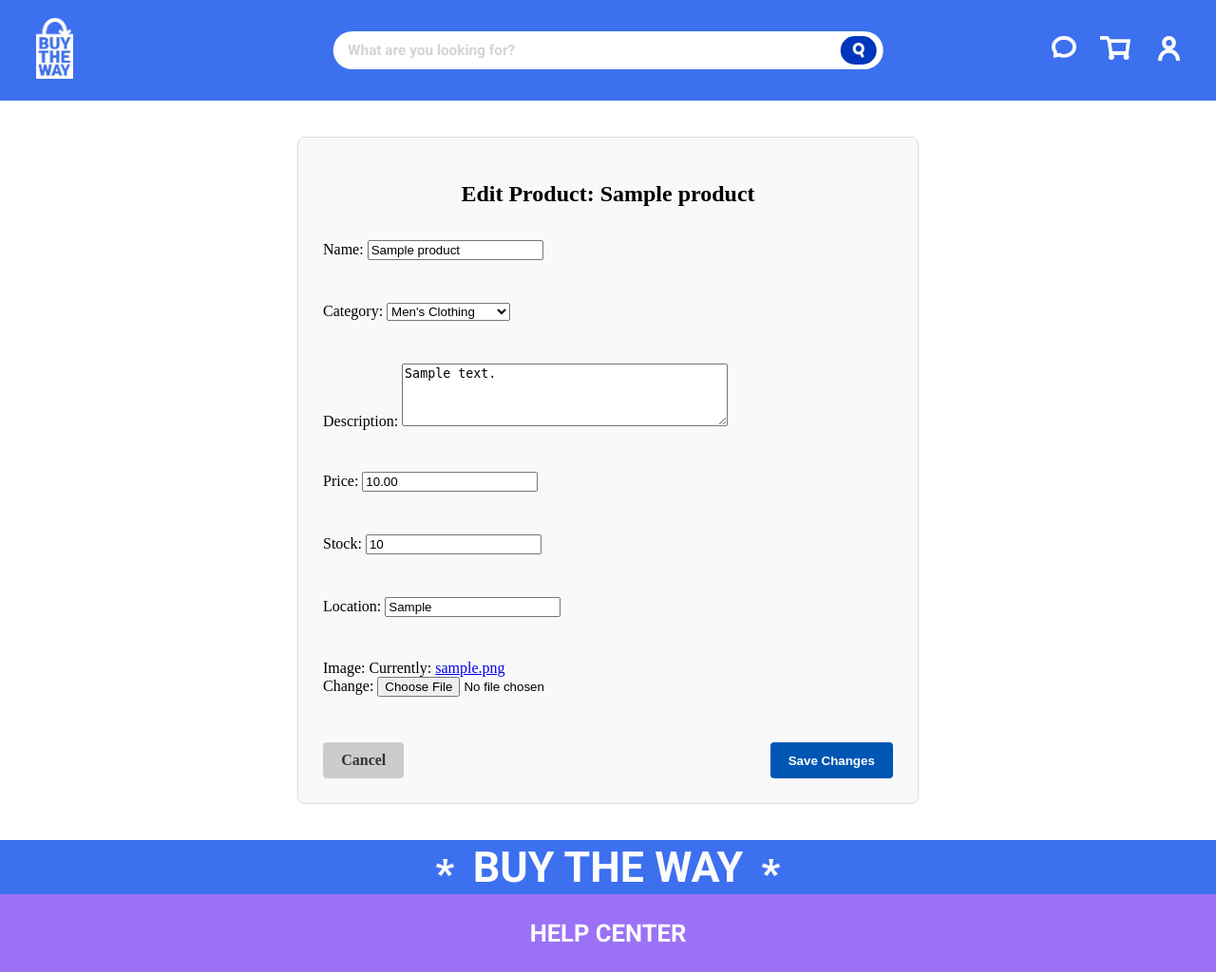
After one commit to lancedguzman/BuyTheWay, a Django app: page /product/1/edit/ in a window 1280 px wide. The commit adds this page. Shown: the whole page at 95% size. Run offline with Django 5.2, Linux system fonts and the light colour scheme; a user stored in the database is signed in; tables that the repository leaves empty hold one stand-in row (values such as "Sample post").

Commit message:
feat: added product forms for Seller[iteration-1]

```diff
--- a/account_management/models.py
+++ b/account_management/models.py
@@ -5,6 +5,7 @@ from django.contrib.auth.models import BaseUserManager
 
 
 class UserProfileManager(BaseUserManager):
+    """Custom user manager to handle user creation with email as username."""
     def create_user(self, email, password=None, **extra_fields):
         if not email:
             raise ValueError("Email must be provided")
@@ -29,7 +30,8 @@ class UserProfileManager(BaseUserManager):
 
 
 class UserProfile(AbstractUser):
-    """Model representing a user profile with
+    """
+    Model representing a user profile with
     their personal information
     """
     # Gender Choices
--- a/core/urls.py
+++ b/core/urls.py
@@ -15,18 +15,16 @@ Including another URLconf
     2. Add a URL to urlpatterns:  path('blog/', include('blog.urls'))
 """
 from django.contrib import admin
-from django.urls import path, include
 from django.conf import settings
 from django.conf.urls.static import static
-from apps import views
+from django.urls import path, include
 
 urlpatterns = [
     path('admin/', admin.site.urls),
-    path('', views.home, name='home'),
-    path('marketplace/', views.marketplace_view, name='marketplace'),
-    path('sh-cart/', views.cart_view, name='shopping_cart'),
+    path('', include('marketplace.urls')),
+    path('marketplace/', include('marketplace.urls')),
     path('account_management/', include('account_management.urls')),
-    path("account_management/", include("django.contrib.auth.urls")),
+    path('accounts/', include("django.contrib.auth.urls")),
 ]
 
 # Serve media files in development
--- /dev/null
+++ b/marketplace/forms.py
@@ -0,0 +1,32 @@
+from django import forms
+from .models import Product
+
+
+class ProductForm(forms.ModelForm):
+    """Form for creating and updating products in the marketplace."""
+    class Meta:
+        model = Product
+        fields = [
+            'name',
+            'category',
+            'description',
+            'price',
+            'stock',
+            'location',
+            'image',
+        ]
+        widgets = {
+            'name': forms.TextInput(attrs={'class': 'form-control',
+                                           'placeholder': 'e.g., 1080p Web Camera'}),
+            'category': forms.Select(attrs={'class': 'form-control'}),
+            'description': forms.Textarea(attrs={'class': 'form-control',
+                                                 'rows': 4,
+                                                 'placeholder': 'Describe your product...'}),
+            'price': forms.NumberInput(attrs={'class': 'form-control',
+                                              'step': '0.01'}),
+            'stock': forms.NumberInput(attrs={'class': 'form-control',
+                                              'min': '0'}),
+            'location': forms.TextInput(attrs={'class': 'form-control',
+                                               'placeholder': 'e.g., Quezon City, Metro Manila'}),
+            'image': forms.ClearableFileInput(attrs={'class': 'form-control-file'}),
+        }
--- a/marketplace/models.py
+++ b/marketplace/models.py
@@ -16,7 +16,8 @@ class Product(models.Model):
 
     id = models.AutoField(primary_key=True)
     name = models.CharField(max_length=255)
-    seller = models.ForeignKey('account_management.UserProfile', on_delete=models.CASCADE, related_name='products', limit_choices_to={'user_type': 'S'})
+    seller = models.ForeignKey('account_management.UserProfile', on_delete=models.CASCADE,
+                               related_name='products', limit_choices_to={'user_type': 'S'})
     description = models.TextField()
     stock = models.PositiveIntegerField()
     category = models.CharField(max_length=1, choices=CATEGORY_CHOICES)
--- a/marketplace/urls.py
+++ b/marketplace/urls.py
@@ -0,0 +1,13 @@
+from django.urls import path
+from . import views
+
+app_name = 'marketplace'
+
+urlpatterns = [
+    path('', views.home, name='home'),
+    path('sh-cart/', views.cart_view, name='shopping_cart'),
+    path('marketplace/', views.marketplace_view, name='marketplace'),
+    path('product/<int:pk>/', views.product_detail, name='product_detail'),
+    path('product/add/', views.add_product, name='add_product'),
+    path('product/<int:pk>/edit/', views.edit_product, name='edit_product'),
+]
--- a/marketplace/views.py
+++ b/marketplace/views.py
@@ -1,3 +1,72 @@
-from django.shortcuts import render
+from django.shortcuts import render, get_object_or_404, redirect
+from django.contrib.auth.decorators import login_required
+from django.core.exceptions import PermissionDenied
+from .models import Product, Order, Store
+from .forms import ProductForm
 
-# Create your views here.
+def home(request):
+    """View for the home page."""
+    return render(request, 'base.html') #just for testing
+
+
+def cart_view(request):
+    """View for the shopping cart page."""
+    return render(request, 'shopping_cart.html') #just for testing 2
+
+
+def marketplace_view(request):
+    """View for the marketplace page."""
+    products = Product.objects.all()
+    return render(request, 'marketplace.html',
+                  {'products': products})
+
+
+def product_detail(request, pk):
+    """View for the product page."""
+    product = get_object_or_404(Product, pk=pk)
+    return render(request, 'product_detail.html', {'product': product})
+
+
+@login_required
+def add_product(request):
+    """View for a seller to add a new product."""
+    # Ensure only sellers can add products
+    if request.user.user_type != 'S':
+        raise PermissionDenied("Only sellers can add products.")
+
+    if request.method == 'POST':
+        # request.FILES is required for the image upload
+        form = ProductForm(request.POST, request.FILES)
+        if form.is_valid():
+            product = form.save(commit=False)
+            product.seller = request.user
+            product.rating = 0  # Default starting rating
+            product.save()
+            return redirect('marketplace:product_detail', pk=product.pk)
+    else:
+        form = ProductForm()
+
+    return render(request, 'add_product.html',
+                  {'form': form,
+                   'action': 'Add'})
+
+
+@login_required
+def edit_product(request, pk):
+    """View for a seller to edit their existing product."""
+    # Fetch the product, ensuring the logged-in
+    # user is the seller of this specific item
+    product = get_object_or_404(Product, pk=pk, seller=request.user)
+
+    if request.method == 'POST':
+        form = ProductForm(request.POST, request.FILES, instance=product)
+        if form.is_valid():
+            form.save()
+            return redirect('marketplace:product_detail', pk=product.pk)
+    else:
+        form = ProductForm(instance=product)
+
+    return render(request, 'edit_product.html',
+                  {'form': form,
+                   'product': product,
+                   'action': 'Edit'})
--- a/templates/base.html
+++ b/templates/base.html
@@ -20,7 +20,7 @@
 <body>
     <header>
         <nav>
-            <a class="home-link" href="{% url 'home' %}"><img src="{% static 'icons/logo.png' %}" style="width: 3vw" alt=""></a>
+            <a class="home-link" href="{% url 'marketplace:home' %}"><img src="{% static 'icons/logo.png' %}" style="width: 3vw" alt=""></a>
 
             <search>
                 <input type="text" placeholder="What are you looking for?">
@@ -32,9 +32,14 @@
             </search>
 
             <div class="nav-icons">
-                <a href=""><img src="{% static 'icons/chat.png' %}" style="width: 2vw;" alt=""></a>
-                <a href="{% url 'shopping_cart' %}"><img src="{% static 'icons/cart.png' %}" style="width: 2.5vw;" alt=""></a>
-                <a href=""><img src="{% static 'icons/profile.png' %}" style="width: 1.8vw; padding-left: .2vw;" alt=""></a>
+                <a href="#"><img src="{% static 'icons/chat.png' %}" style="width: 2vw;" alt=""></a>
+                <a href="{% url 'marketplace:shopping_cart' %}"><img src="{% static 'icons/cart.png' %}" style="width: 2.5vw;" alt=""></a>
+                <form action="{% url 'account_management:logout' %}" method="post" style="display: inline;">
+                    {% csrf_token %}
+                    <button type="submit" style="background: none; border: none; padding: 0; cursor: pointer; display: inline-flex; align-items: center;">
+                        <img src="{% static 'icons/profile.png' %}" style="width: 1.8vw; padding-left: .2vw;" alt="Logout">
+                    </button>
+                </form>
             </div>
         </nav>
     </header>
--- /dev/null
+++ b/templates/edit_product.html
@@ -0,0 +1,25 @@
+{% extends 'base.html' %}
+{% load static %}
+
+{% block title %}Edit {{ product.name }} - Buy The Way{% endblock %}
+
+{% block content %}
+<div class="form-container" style="max-width: 600px; margin: 3vw auto; padding: 2vw; border: 1px solid #ddd; border-radius: 8px; background-color: #f9f9f9;">
+    <h2 style="margin-bottom: 1.5vw; text-align: center;">Edit Product: {{ product.name }}</h2>
+
+    <form method="POST" enctype="multipart/form-data" style="display: flex; flex-direction: column; gap: 1vw;">
+        {% csrf_token %}
+
+        {{ form.as_p }}
+
+        <div style="display: flex; justify-content: space-between; margin-top: 1.5vw;">
+            <a href="{% url 'marketplace:product_detail' product.pk %}" style="padding: 0.8vw 1.5vw; background-color: #ccc; color: #333; text-decoration: none; border-radius: 4px; font-weight: bold; text-align: center;">
+                Cancel
+            </a>
+            <button type="submit" style="padding: 0.8vw 1.5vw; background-color: #0056b3; color: white; border: none; border-radius: 4px; cursor: pointer; font-weight: bold;">
+                Save Changes
+            </button>
+        </div>
+    </form>
+</div>
+{% endblock %}
--- a/templates/marketplace.html
+++ b/templates/marketplace.html
@@ -276,9 +276,9 @@
             </div>
             <img src="{% static 'icons/recommendations.png' %}" class="header-img" alt="">
 
-        {% else %}
+        {% elif user.user_type == "S" %}
             <div style="display: flex; align-items: center; justify-content: center; margin: 2vw;">
-                <a href="" style="text-decoration: none;">
+                <a href="{% url 'marketplace:add_product' %}" style="text-decoration: none;">
                     <button class="button">
                     ADD NEW LISTING
                     </button>
```
Also changed, not shown: account_management/forms.py (+12 -10 lines), apps/views.py (+1 -27 lines), templates/add_product.html (added, +22 -0 lines), templates/product_detail.html (added, +43 -0 lines).
